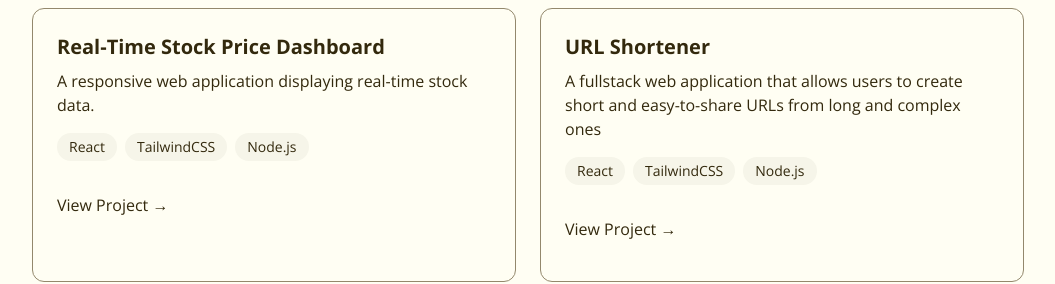
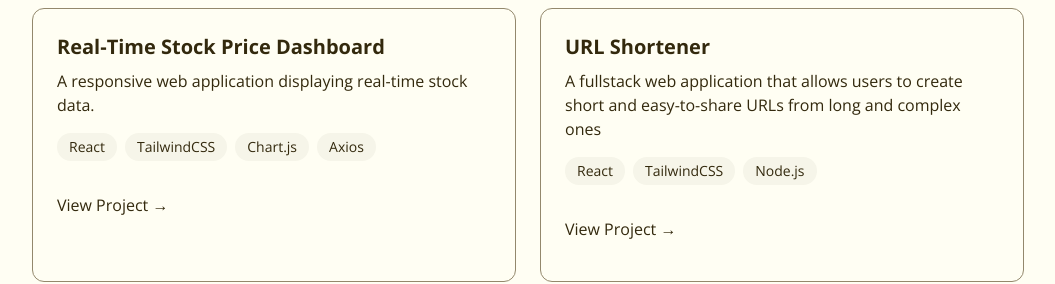
Before and after one commit to venetialiu/venetialiu, a React (Vite) app: page / in a window 1280 px wide. Shown: the part 1860-2144 px from the top of the page, without its empty margins (112-1167 px from the left). Built offline with nearby package versions, Linux system fonts and the light colour scheme.

Commit message:
update project

```diff
--- a/src/components/sections/Projects.jsx
+++ b/src/components/sections/Projects.jsx
@@ -17,7 +17,7 @@ export const Projects = () => {
                             <h3 className="text-xl font-bold mb-2">Real-Time Stock Price Dashboard</h3>
                             <p className="mb-4">A responsive web application displaying real-time stock data.</p>
                             <div className="flex flex-wrap gap-2 mb-4">
-                                {["React", "TailwindCSS", "Node.js"].map((tech, key) => (
+                                {["React", "TailwindCSS", "Chart.js", "Axios"].map((tech, key) => (
                                     <span
                                         key={key}
                                         className="bg-[#F6F5E9] py-1 px-3 rounded-full text-sm hover:bg-[#E4E2CC] hover:shadow-[0_2px_8px_rgba(51, 41, 13, 0.2)] transition"
```
